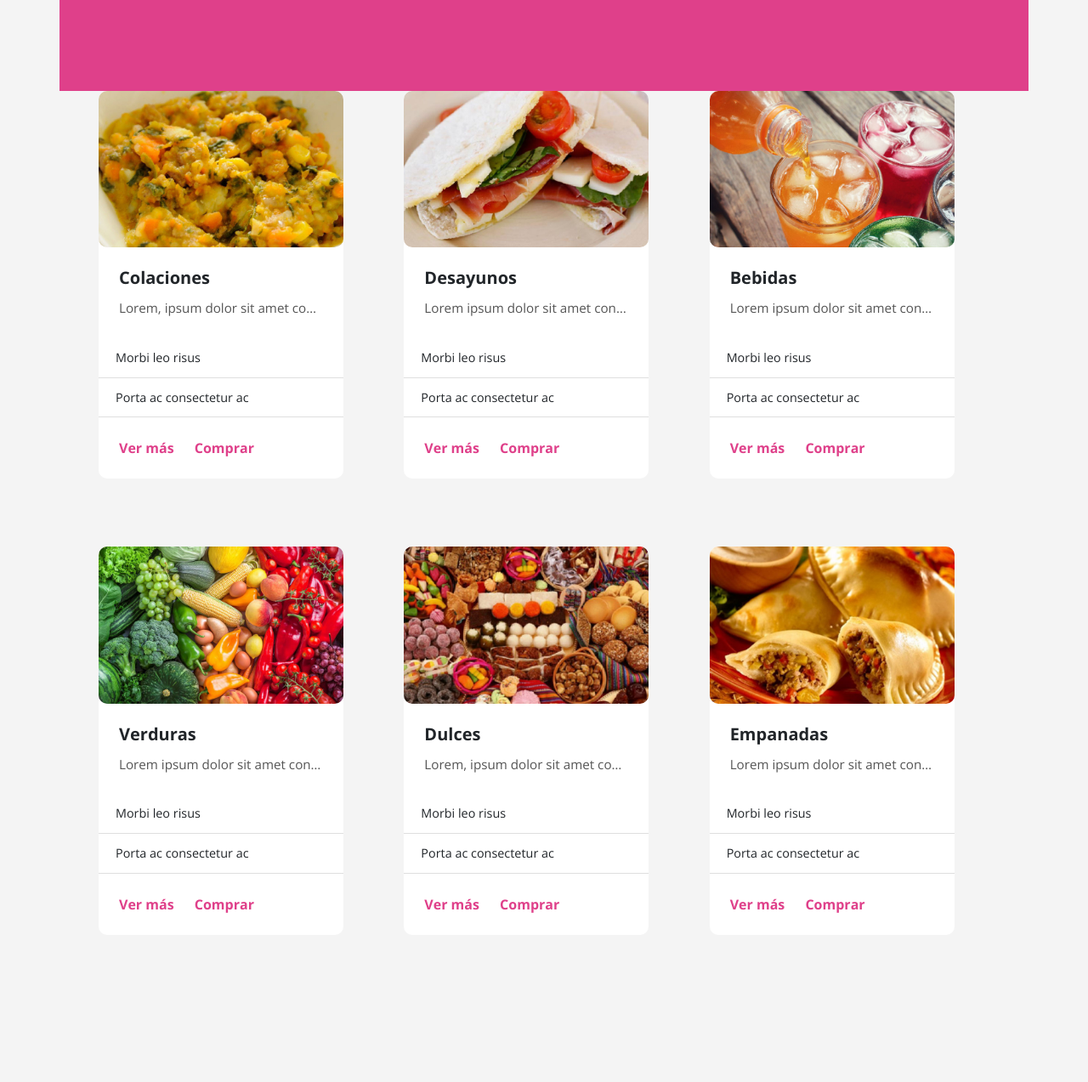
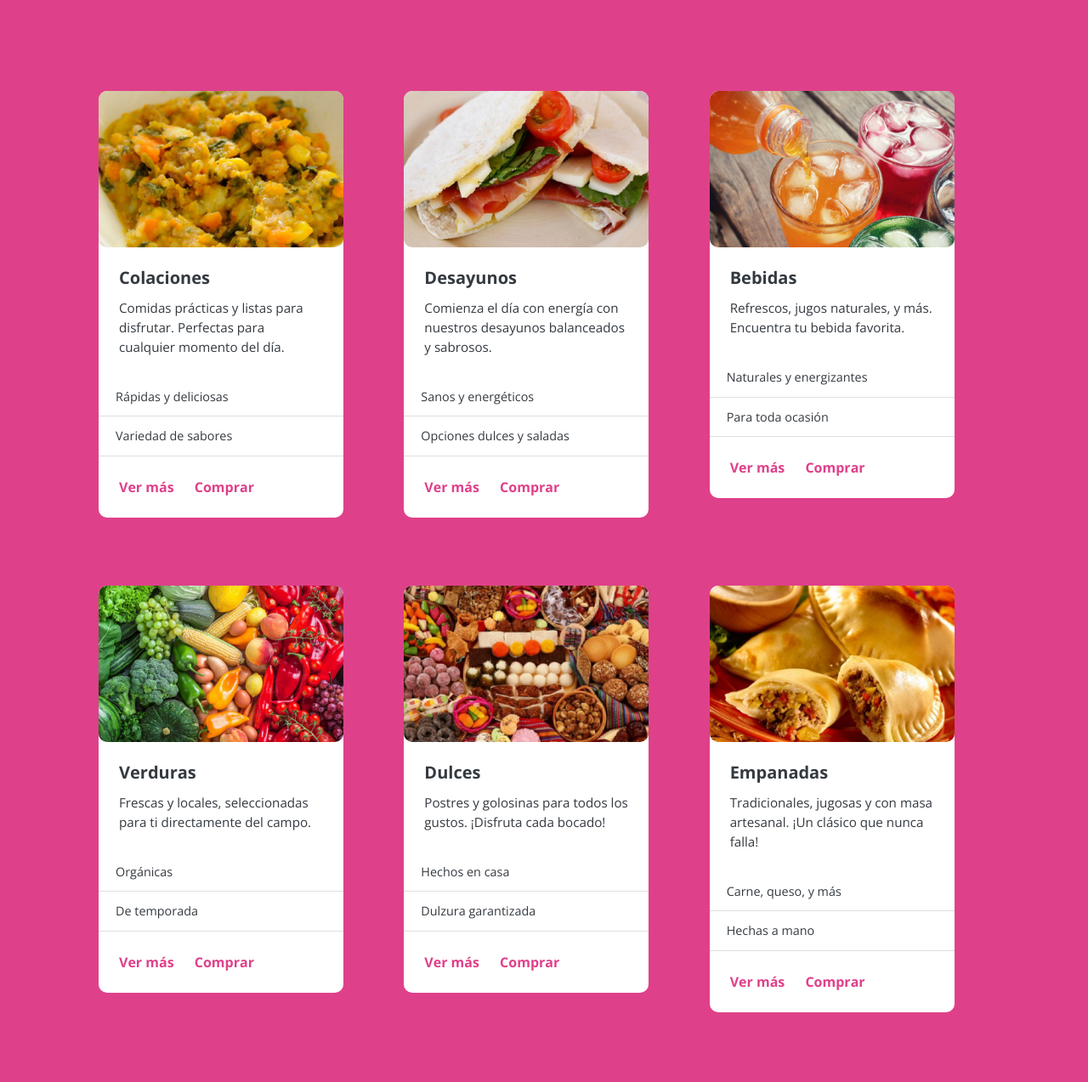
Before and after one commit to VarFer/ventadeproductos, a plain HTML site: page index.html in a window 1280 px wide. Shown: the part 297-1570 px from the top of the page at 85% size. Drawn offline with nearby package versions, Linux system fonts and the light colour scheme.

Commit message:
otro fondo

```diff
--- a/index.html
+++ b/index.html
@@ -4,58 +4,82 @@
 <head>
   <meta charset="utf-8">
   <meta name="viewport" content="width=device-width, initial-scale=1, shrink-to-fit=no">
+
+  <!-- Bootstrap CSS -->
   <link rel="stylesheet" href="https://stackpath.bootstrapcdn.com/bootstrap/4.4.1/css/bootstrap.min.css"
     integrity="sha384-Vkoo8x4CGsO3+Hhxv8T/Q5PaXtkKtu6ug5TOeNV6gBiFeWPGFN9MuhOf23Q9Ifjh" crossorigin="anonymous">
+
+  <!-- Google Fonts -->
   <link href="https://fonts.googleapis.com/css?family=Open+Sans:400,700&display=swap" rel="stylesheet">
+
+  <!-- FontAwesome -->
   <link rel="stylesheet" href="https://use.fontawesome.com/releases/v5.6.3/css/all.css"
     integrity="sha384-UHRtZLI+pbxtHCWp1t77Bi1L4ZtiqrqD80Kn4Z8NTSRyMA2Fd33n5dQ8lWUE00s/" crossorigin="anonymous">
+
+  <!-- Estilos personalizados -->
   <link rel="stylesheet" href="assets/css/style.css">
+
   <title>Suricata</title>
+
+  <style>
+    /* Fondo rosado para todo el cuerpo y las secciones */
+    body, main, .navbar, .hero, .container, .footer, .fondo-rosa {
+      background-color: #f8d7da; /* Rosado */
+    }
+
+    /* Color de texto oscuro en el fondo rosado */
+    .text-dark, .nav-link, .card-text, .card-title {
+      color: #343a40; /* Texto oscuro */
+    }
+  </style>
 </head>
 
 <body>
-    <main class="">
+
+  <!-- Contenedor principal con fondo rosado -->
+  <main class="fondo-rosa">
+
+    <!-- Navbar -->
     <nav class="navbar navbar-expand-lg navbar-dark bg-dark fondo-rosa">
       <div class="container">
-                <a class="navbar-brand barra-nav" href="#">
-                    <img src="assets/img/logo.png" alt="logo" class="img-responsive logo-imagen">
+        <a class="navbar-brand" href="#">
+          <img src="assets/img/logo.png" alt="logo" class="logo-imagen">
         </a>
-                <button class="navbar-toggler" type="button" data-toggle="collapse"
-                    data-target="#navbarSupportedContent" aria-controls="navbarSupportedContent" aria-expanded="false"
-                    aria-label="Toggle navigation">
+        <button class="navbar-toggler" type="button" data-toggle="collapse" data-target="#navbarSupportedContent"
+          aria-controls="navbarSupportedContent" aria-expanded="false" aria-label="Toggle navigation">
           <span class="navbar-toggler-icon"></span>
         </button>
-                <div class="collapse navbar-collapse " id="navbarSupportedContent">
+
+        <div class="collapse navbar-collapse" id="navbarSupportedContent">
           <ul class="navbar-nav ml-auto">
-                        <li class="nav-item">
-                            <a class="nav-link text-white" href="#">Inicio</a>
-                        </li>
-                        <li class="nav-item">
-                            <a class="nav-link text-white" href="#">Productos</a>
-                        </li>
-                        <li class="nav-item">
-                            <a class="nav-link text-white" href="#">Contacto</a>
-                        </li>
-
+            <li class="nav-item"><a class="nav-link text-white" href="#">Inicio</a></li>
+            <li class="nav-item"><a class="nav-link text-white" href="#">Productos</a></li>
+            <li class="nav-item"><a class="nav-link text-white" href="#">Contacto</a></li>
           </ul>
         </div>
       </div>
     </nav>
-        <header class="container hero">
-            <h1 class="text-black-50 text-center font-weight-bold my-5">Nuestros Productos</h1>
+
+    <!-- Hero / Encabezado -->
+    <header class="container hero fondo-rosa">
+      <h1 class="text-white text-center font-weight-bold my-5">Nuestros Productos</h1>
     </header>
-        <section class="container pb-5">
+
+    <!-- Sección de productos -->
+    <section class="container pb-5 text-dark fondo-rosa">
       <div class="row mb-5 mx-3">
+
+        <!-- Producto 1 -->
         <div class="col-sm-12 col-md-4">
-                    <div class="card" style="width: 18rem;">
-                        <img src="assets/img/colaciones.jpg" class="card-img-top" alt="...">
+          <div class="card">
+            <img src="assets/img/colaciones.jpg" class="card-img-top" alt="Colaciones">
             <div class="card-body">
               <h5 class="card-title font-weight-bold">Colaciones</h5>
-                            <p class="card-text text-truncate">Lorem, ipsum dolor sit amet consectetur adipisicing elit. Accusamus nisi dolorem, facere aperiam, iure necessitatibus nemo saepe unde pariatur est ipsam quod? Officiis, quibusdam maiores? Reprehenderit assumenda at voluptatum? Dolorum?</p>
+              <p class="card-text">Comidas prácticas y listas para disfrutar. Perfectas para cualquier momento del día.</p>
             </div>
             <ul class="list-group list-group-flush">
-                            <li class="list-group-item">Morbi leo risus</li>
-                            <li class="list-group-item">Porta ac consectetur ac</li>
+              <li class="list-group-item">Rápidas y deliciosas</li>
+              <li class="list-group-item">Variedad de sabores</li>
             </ul>
             <div class="card-body">
               <a href="#" class="card-link">Ver más</a>
@@ -63,16 +87,18 @@
             </div>
           </div>
         </div>
+
+        <!-- Producto 2 -->
         <div class="col-sm-12 col-md-4">
-                    <div class="card" style="width: 18rem;">
-                        <img src="assets/img/desayunos.jpg" class="card-img-top" alt="...">
+          <div class="card">
+            <img src="assets/img/desayunos.jpg" class="card-img-top" alt="Desayunos">
             <div class="card-body">
               <h5 class="card-title font-weight-bold">Desayunos</h5>
-                            <p class="card-text text-truncate">Lorem ipsum dolor sit amet consectetur adipisicing elit. Voluptatem beatae itaque inventore totam! Repudiandae pariatur natus quisquam, sunt minus eligendi possimus in enim, ullam animi dicta eius alias quam! Tenetur.</p>
+              <p class="card-text">Comienza el día con energía con nuestros desayunos balanceados y sabrosos.</p>
             </div>
             <ul class="list-group list-group-flush">
-                            <li class="list-group-item">Morbi leo risus</li>
-                            <li class="list-group-item">Porta ac consectetur ac</li>
+              <li class="list-group-item">Sanos y energéticos</li>
+              <li class="list-group-item">Opciones dulces y saladas</li>
             </ul>
             <div class="card-body">
               <a href="#" class="card-link">Ver más</a>
@@ -80,16 +106,18 @@
             </div>
           </div>
         </div>
+
+        <!-- Producto 3 -->
         <div class="col-sm-12 col-md-4">
-                    <div class="card" style="width: 18rem;">
-                        <img src="assets/img/bebidas.jpg" class="card-img-top" alt="...">
+          <div class="card">
+            <img src="assets/img/bebidas.jpg" class="card-img-top" alt="Bebidas">
             <div class="card-body">
               <h5 class="card-title font-weight-bold">Bebidas</h5>
-                            <p class="card-text text-truncate">Lorem ipsum dolor sit amet consectetur, adipisicing elit. Voluptatibus esse accusamus quod ipsam, architecto at tenetur sint nostrum, dolorem amet ea doloribus? Modi quos quas corporis architecto temporibus nesciunt distinctio!</p>
+              <p class="card-text">Refrescos, jugos naturales, y más. Encuentra tu bebida favorita.</p>
             </div>
             <ul class="list-group list-group-flush">
-                            <li class="list-group-item">Morbi leo risus</li>
-                            <li class="list-group-item">Porta ac consectetur ac</li>
+              <li class="list-group-item">Naturales y energizantes</li>
+              <li class="list-group-item">Para toda ocasión</li>
             </ul>
             <div class="card-body">
               <a href="#" class="card-link">Ver más</a>
@@ -97,18 +125,22 @@
             </div>
           </div>
         </div>
+
       </div>
+
+      <!-- Segunda fila de productos -->
       <div class="row mb-5 mx-3">
+        <!-- Verduras -->
         <div class="col-sm-12 col-md-4">
-                    <div class="card" style="width: 18rem;">
-                        <img src="assets/img/verduras.jpg" class="card-img-top" alt="...">
+          <div class="card">
+            <img src="assets/img/verduras.jpg" class="card-img-top" alt="Verduras">
             <div class="card-body">
               <h5 class="card-title font-weight-bold">Verduras</h5>
-                            <p class="card-text text-truncate">Lorem ipsum dolor sit amet consectetur adipisicing elit. Unde corrupti doloremque culpa tempora, rerum ea aliquid impedit ipsa quae eveniet aspernatur dicta aperiam fugiat. Quidem placeat laboriosam aut odit magnam!</p>
+              <p class="card-text">Frescas y locales, seleccionadas para ti directamente del campo.</p>
             </div>
             <ul class="list-group list-group-flush">
-                            <li class="list-group-item">Morbi leo risus</li>
-                            <li class="list-group-item">Porta ac consectetur ac</li>
+              <li class="list-group-item">Orgánicas</li>
+              <li class="list-group-item">De temporada</li>
             </ul>
             <div class="card-body">
               <a href="#" class="card-link">Ver más</a>
@@ -116,16 +148,18 @@
             </div>
           </div>
         </div>
+
+        <!-- Dulces -->
         <div class="col-sm-12 col-md-4">
-                    <div class="card" style="width: 18rem;">
-                        <img src="assets/img/dulces.jpg" class="card-img-top" alt="...">
+          <div class="card">
+            <img src="assets/img/dulces.jpg" class="card-img-top" alt="Dulces">
             <div class="card-body">
               <h5 class="card-title font-weight-bold">Dulces</h5>
-                            <p class="card-text text-truncate">Lorem, ipsum dolor sit amet consectetur adipisicing elit. Earum reprehenderit quasi commodi ex hic libero nulla inventore eligendi veritatis. Cupiditate aliquid molestias quaerat reprehenderit ea labore natus sint dignissimos enim.</p>
+              <p class="card-text">Postres y golosinas para todos los gustos. ¡Disfruta cada bocado!</p>
             </div>
             <ul class="list-group list-group-flush">
-                            <li class="list-group-item">Morbi leo risus</li>
-                            <li class="list-group-item">Porta ac consectetur ac</li>
+              <li class="list-group-item">Hechos en casa</li>
+              <li class="list-group-item">Dulzura garantizada</li>
             </ul>
             <div class="card-body">
               <a href="#" class="card-link">Ver más</a>
@@ -133,16 +167,18 @@
             </div>
           </div>
         </div>
+
+        <!-- Empanadas -->
         <div class="col-sm-12 col-md-4">
-                    <div class="card" style="width: 18rem;">
-                        <img src="assets/img/empanadas.jpg" class="card-img-top" alt="...">
+          <div class="card">
+            <img src="assets/img/empanadas.jpg" class="card-img-top" alt="Empanadas">
             <div class="card-body">
               <h5 class="card-title font-weight-bold">Empanadas</h5>
-                            <p class="card-text text-truncate">Lorem ipsum dolor sit amet consectetur adipisicing elit. Facere sed iste nulla accusamus dolores perspiciatis vero eius excepturi fugit blanditiis natus quae eligendi tenetur, molestias, est libero molestiae reprehenderit! Delectus.</p>
+              <p class="card-text">Tradicionales, jugosas y con masa artesanal. ¡Un clásico que nunca falla!</p>
             </div>
             <ul class="list-group list-group-flush">
-                            <li class="list-group-item">Morbi leo risus</li>
-                            <li class="list-group-item">Porta ac consectetur ac</li>
+              <li class="list-group-item">Carne, queso, y más</li>
+              <li class="list-group-item">Hechas a mano</li>
             </ul>
             <div class="card-body">
               <a href="#" class="card-link">Ver más</a>
@@ -152,7 +188,9 @@
         </div>
       </div>
     </section>
-        <section class="container-fluid d-sm-none d-md-block py-5 mt-5  bg-info icons-section">
+
+    <!-- Métodos de pago -->
+    <section class="container-fluid d-sm-none d-md-block py-5 mt-5 bg-info icons-section">
       <div class="container">
         <div class="row">
           <div class="col-lg-4 pagos">
@@ -170,19 +208,20 @@
       </div>
     </section>
 
-        <footer class="container-fluid fondo-rosa  py-5">
+    <!-- Footer -->
+    <footer class="container-fluid fondo-rosa py-5">
       <img src="assets/img/logo-footer.png" alt="logo suricata" class="mx-auto d-block logo-footer" />
     </footer>
+
   </main>
+
+  <!-- Scripts JS -->
   <script src="https://code.jquery.com/jquery-3.4.1.slim.min.js"
-        integrity="sha384-J6qa4849blE2+poT4WnyKhv5vZF5SrPo0iEjwBvKU7imGFAV0wwj1yYfoRSJoZ+n"
-        crossorigin="anonymous"></script>
+    integrity="sha384-J6qa4849blE2+poT4WnyKhv5vZF5SrPo0iEjwBvKU7imGFAV0wwj1yYfoRSJoZ+n" crossorigin="anonymous"></script>
   <script src="https://cdn.jsdelivr.net/npm/popper.js@1.16.0/dist/umd/popper.min.js"
-        integrity="sha384-Q6E9RHvbIyZFJoft+2mJbHaEWldlvI9IOYy5n3zV9zzTtmI3UksdQRVvoxMfooAo"
-        crossorigin="anonymous"></script>
+    integrity="sha384-Q6E9RHvbIyZFJoft+2mJbHaEWldlvI9IOYy5n3zV9zzTtmI3UksdQRVvoxMfooAo" crossorigin="anonymous"></script>
   <script src="https://stackpath.bootstrapcdn.com/bootstrap/4.4.1/js/bootstrap.min.js"
-        integrity="sha384-wfSDF2E50Y2D1uUdj0O3uMBJnjuUD4Ih7YwaYd1iqfktj0Uod8GCExl3Og8ifwB6"
-        crossorigin="anonymous"></script>
+    integrity="sha384-wfSDF2E50Y2D1uUdj0O3uMBJnjuUD4Ih7YwaYd1iqfktj0Uod8GCExl3Og8ifwB6" crossorigin="anonymous"></script>
 </body>
 
 </html>
```
Lines whose indentation alone changed are shown as unchanged.
